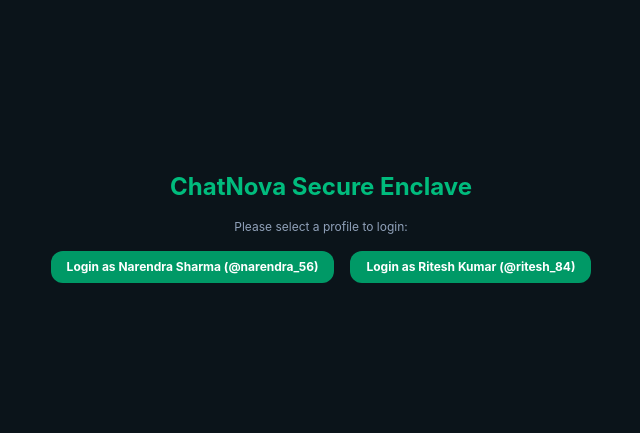
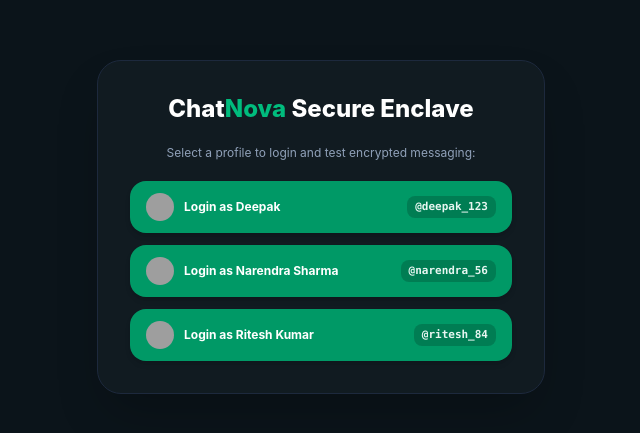
Before and after one commit to technovahub87-cpu/chatnova-app, a React (Vite) app: page / in a window 1280 px wide. Shown: the part 173-606 px from the top of the page, without its empty margins (319-959 px from the left). Built offline with nearby package versions, Linux system fonts and the light colour scheme; grey boxes are pictures that could not be loaded.

Commit message:
Update App.tsx

```diff
--- a/src/App.tsx
+++ b/src/App.tsx
@@ -2,9 +2,38 @@ import React, { useState, useEffect } from 'react';
 import { Dashboard } from './components/Dashboard';
 import { MasterAdminPanel } from './components/MasterAdminPanel';
 import { User } from './types';
-import { INITIAL_USERS } from './data/mockData';
 import { wsService } from './services/websocket';
 import { ThemeProvider } from './context/ThemeContext';
+
+const ALL_MOCK_USERS: User[] = [
+  {
+    id: 'user_deepak',
+    customId: '@deepak_123',
+    displayName: 'Deepak',
+    avatar: 'https://images.unsplash.com/photo-1535713875002-d1d0cf377fde?w=150&auto=format&fit=crop&q=80',
+    bio: 'ChatNova Admin',
+    status: 'online',
+    role: 'user',
+  },
+  {
+    id: 'user_narendra',
+    customId: '@narendra_56',
+    displayName: 'Narendra Sharma',
+    avatar: 'https://images.unsplash.com/photo-1570295999919-56ceb5ecca61?w=150&auto=format&fit=crop&q=80',
+    bio: 'Software Developer',
+    status: 'online',
+    role: 'user',
+  },
+  {
+    id: 'user_ritesh',
+    customId: '@ritesh_84',
+    displayName: 'Ritesh Kumar',
+    avatar: 'https://images.unsplash.com/photo-1507003211169-0a1dd7228f2d?w=150&auto=format&fit=crop&q=80',
+    bio: 'Mobile App Creator',
+    status: 'online',
+    role: 'user',
+  },
+];
 
 export function App() {
   const [currentUser, setCurrentUser] = useState<User | null>(() => {
@@ -55,18 +84,27 @@ export function App() {
         />
       ) : (
         <div className="h-dvh w-dvw flex items-center justify-center bg-[#0b141a] text-slate-100 p-4">
-          <div className="text-center space-y-4">
-            <h1 className="text-2xl font-bold text-emerald-500">ChatNova Secure Enclave</h1>
-            <p className="text-xs text-slate-400">Please select a profile to login:</p>
-            <div className="flex gap-4 justify-center">
-              {INITIAL_USERS.map((u) => (
+          <div className="text-center space-y-5 max-w-md w-full p-8 rounded-3xl bg-[#111b21] border border-slate-800 shadow-2xl">
+            <h1 className="text-2xl font-extrabold text-white">
+              Chat<span className="text-emerald-500">Nova</span> Secure Enclave
+            </h1>
+            <p className="text-xs text-slate-400">Select a profile to login and test encrypted messaging:</p>
+
+            <div className="flex flex-col gap-3">
+              {ALL_MOCK_USERS.map((u) => (
                 <button
                   key={u.id}
                   type="button"
                   onClick={() => handleLogin(u)}
-                  className="px-4 py-2 rounded-xl bg-emerald-600 hover:bg-emerald-500 text-white font-bold text-xs cursor-pointer transition"
+                  className="w-full px-4 py-3 rounded-2xl bg-emerald-600 hover:bg-emerald-500 text-white font-bold text-xs flex items-center justify-between cursor-pointer transition shadow-md"
                 >
-                  Login as {u.displayName} ({u.customId})
+                  <span className="flex items-center gap-2.5">
+                    <img src={u.avatar} alt="" className="w-7 h-7 rounded-full object-cover" />
+                    <span>Login as {u.displayName}</span>
+                  </span>
+                  <span className="font-mono text-[11px] opacity-90 bg-black/20 px-2 py-1 rounded-lg">
+                    {u.customId}
+                  </span>
                 </button>
               ))}
             </div>
```
